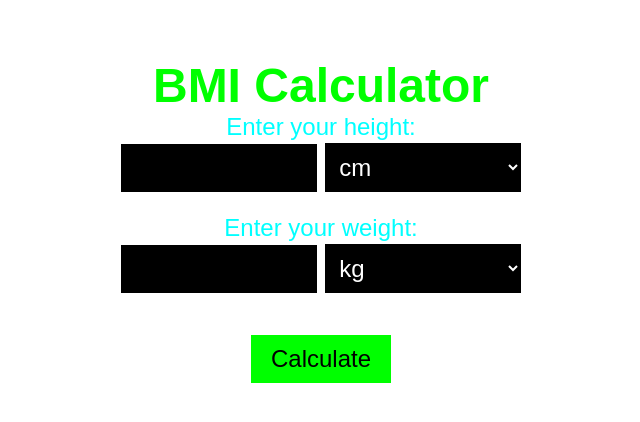
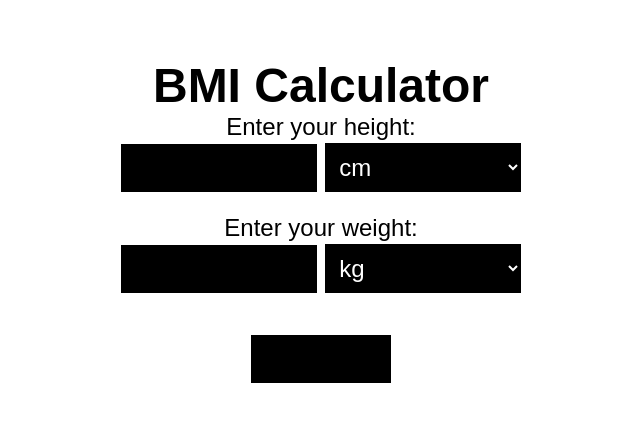
Before and after one commit to NirVirOfficial/bmi, a plain HTML site: page index.html in a window 1280 px wide. Shown: the whole page, without its empty margins (319-959 px from the left). Drawn offline with Linux system fonts and the light colour scheme.

Commit message:
updated index.html

```diff
--- a/index.html
+++ b/index.html
@@ -12,12 +12,12 @@
 			padding-top: 50px;
 		}
 		h1 {
-			color: #00ff00;
+			color: #000000;
 			font-size: 48px;
 			margin: 0;
 		}
 		label, select {
-			color: #00ffff;
+			color: #000000;
 			font-size: 24px;
 		}
 		input[type="text"], select {
@@ -30,7 +30,7 @@
 			width: 200px;
 		}
 		button {
-			background-color: #00ff00;
+			background-color: #000000;
 			border: none;
 			color: #000000;
 			font-size: 24px;
@@ -39,7 +39,7 @@
 			cursor: pointer;
 		}
 		button:hover {
-			background-color: #00ff00;
+			background-color: #000000;
 		}
 		#result {
 			font-size: 36px;
```
